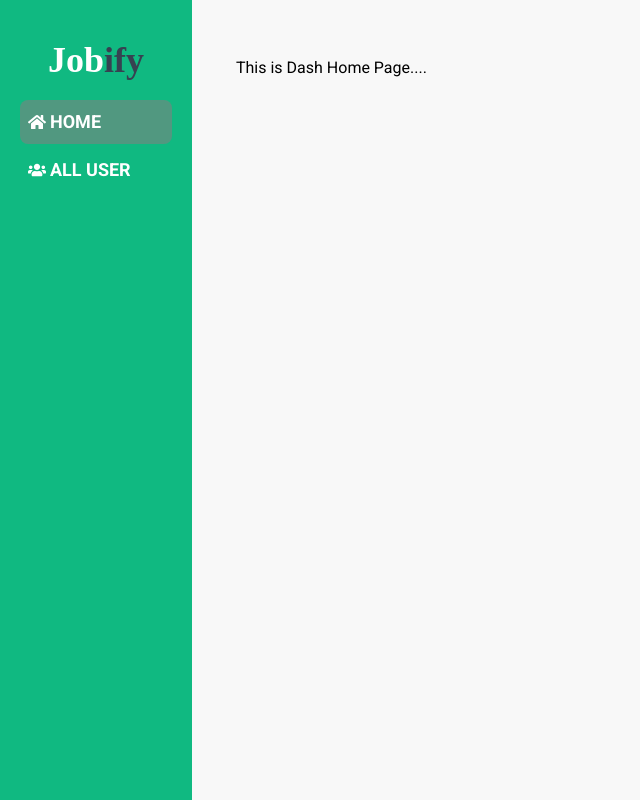
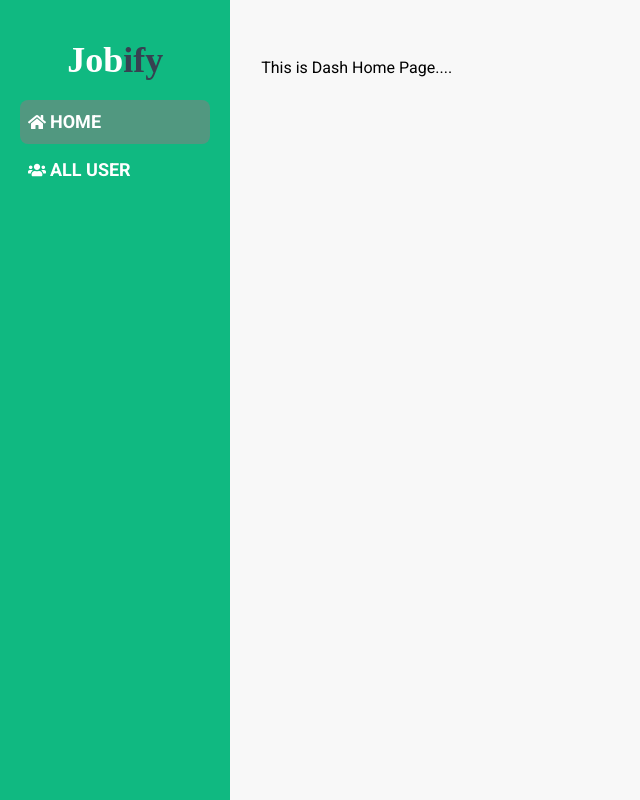
Before and after one commit to rifat-mahmudul/TaskZen-Client, a React (Vite) app: page /dashboard/dash-home in a window 1280 px wide. Shown: the whole page, without its empty margins (0-640 px from the left). Built offline with nearby package versions, Linux system fonts and the light colour scheme; no server answers; a web font is replaced by a local one.

Commit message:
modify dashboard design

```diff
--- a/src/components/Dashboard/DashNav.jsx
+++ b/src/components/Dashboard/DashNav.jsx
@@ -63,7 +63,7 @@ const DashNav = () => {
                     <div className='lg:hidden absolute top-16 right-0 min-h-screen shadow-lg p-4 rounded-lg w-[60%] sm:w-[30%] bg-emerald-500 ease-in-out duration-1000 text-white'>
                         <div>
                             <nav>
-                                <ul className='flex flex-col text-center space-y-4 font-semibold text-gray-600'>
+                                <ul className='flex flex-col text-center space-y-4 font-semibold'>
                                     {navItems}
                                 </ul>
                             </nav>
--- a/src/pages/Dashboard/Dashboard.jsx
+++ b/src/pages/Dashboard/Dashboard.jsx
@@ -4,8 +4,8 @@ import DashNav from "../../components/Dashboard/DashNav"
 const Dashboard = () => {
     return (
         <section>
-            <div className="flex flex-col lg:flex-row">
-                <div className="lg:w-[15%]">
+            <div className="flex flex-col lg:flex-row lg:gap-3">
+                <div className="lg:w-[18%]">
                     <DashNav></DashNav>
                 </div>
 
```
